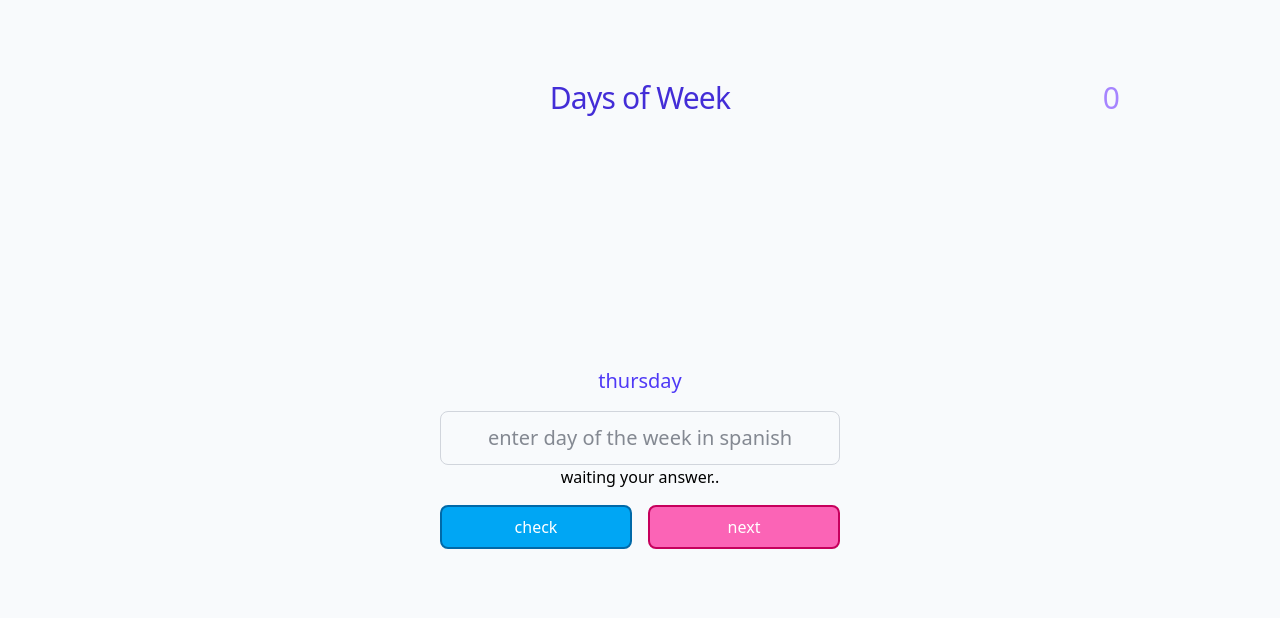
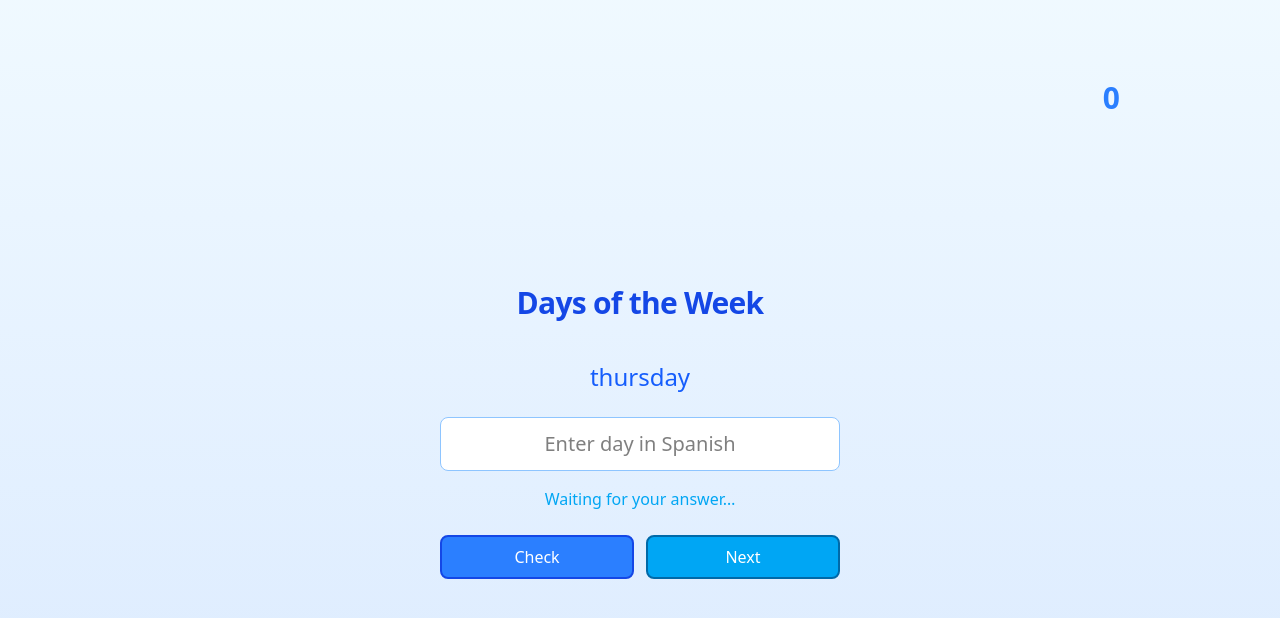
Before and after one commit to danadalabayevacom/talky-talk, a React (Vite) app: page / in a window 1280 px wide. Shown: the top 618 px of the page. Built offline with nearby package versions, Linux system fonts and the light colour scheme.

Commit message:
use blue theme

```diff
--- a/src/App.jsx
+++ b/src/App.jsx
@@ -1,111 +1,110 @@
-import React from "react";
-import { useState } from "react";
+import React, { useState } from "react";
 import { days, daysEs } from "./dayOfWeeks.js";
 import { motion } from "framer-motion";
 
 function App() {
   const [index, setIndex] = useState(getRandomIdx(days));
   const [userInput, setUserInput] = useState("");
-  const [answer, setAnswer] = useState(null); // todo rename
+  const [answer, setAnswer] = useState(null);
   const [count, setCount] = useState(0);
 
   const handleChange = (e) => {
-    console.log("text:", e.target.value);
     setUserInput(e.target.value);
   };
 
   const onClickCheck = () => {
-    const firstvalue = daysEs[index];
-    const secondvalue = userInput.trim();
-    const thirdvalue = secondvalue.toLowerCase();
+    const expected = daysEs[index];
+    const userValue = userInput.trim().toLowerCase();
 
-    if (firstvalue === thirdvalue) {
+    if (expected === userValue) {
       setAnswer(true);
-      setCount(count + 1); // todo use current state
+      setCount((prev) => prev + 1);
     } else {
       setAnswer(false);
     }
   };
 
-  const onClcikNext = () => {
+  const onClickNext = () => {
     setIndex(getRandomIdx(days));
     setUserInput("");
     setAnswer(null);
   };
 
   const getMessage = (answer) => {
-    let message = null;
     if (answer === null) {
-      message = <div>waiting your answer..</div>;
-    } else if (answer === true) {
-      message = <div className="text-green-500">Correct</div>;
-    } else {
-      message = (
-        <div className="text-red-400">
-          "The expected answer is: {daysEs[index]}"
+      return <div className="text-sky-500">Waiting for your answer…</div>;
+    }
+    if (answer === true) {
+      return <div className="text-blue-600 font-semibold">Correct ✅</div>;
+    }
+    return (
+      <div className="text-blue-400">
+        The expected answer is: <b>{daysEs[index]}</b>
       </div>
     );
-    }
-    return message;
   };
 
   return (
-    <>
-      <div className="flex justify-center min-h-screen bg-slate-50">
-        <div className="flex flex-col justify-between">
-          <h1 className="text-3xl text-center text-semibold tracking-tight mt-20 text-indigo-700">
-            Days of Week
+    <div className="flex justify-center min-h-screen items-center bg-gradient-to-b from-sky-50 to-blue-100">
+      <div className="flex flex-col justify-between w-full max-w-md p-6">
+        <h1 className="text-3xl text-center font-semibold tracking-tight mt-16 text-blue-700">
+          Days of the Week
         </h1>
-          <div className="flex flex-col ">
-            <div className="text-center text-xl text-indigo-600">
+
+        <div className="flex flex-col mt-10">
+          <div className="text-center text-2xl font-medium text-blue-600">
             {days[index]}
-              {/* Это первое значение */}
           </div>
+
           <input
-              className="w-100 mt-4 p-3 text-xl text-center border border-gray-300 text-gray-900 rounded-lg  focus:outline-none focus:ring-2 focus:ring-indigo-500 transition"
+            className="mt-6 p-3 text-xl text-center border border-blue-300 rounded-lg
+              focus:outline-none focus:ring-2 focus:ring-blue-500
+              transition bg-white"
             type="text"
             value={userInput}
-              // это второе значение
             onChange={handleChange}
-              placeholder="enter day of the week in spanish"
+            placeholder="Enter day in Spanish"
           />
-            <div className="text-center">{getMessage(answer)}</div>
-            <div className="flex justify-center mt-4 gap-2">
+
+          <div className="text-center mt-4">
+            {getMessage(answer)}
+          </div>
+
+          <div className="flex justify-center mt-6 gap-3">
             <motion.button
               whileHover={{ scale: 1.05 }}
               whileTap={{ scale: 0.95 }}
               animate={
                 answer === true
-                    ? { backgroundColor: "#22c55e" } // green
+                  ? { backgroundColor: "#2563eb" } // blue-600
                   : answer === false
-                    ? { backgroundColor: "#ef4444" } // red
+                  ? { backgroundColor: "#60a5fa" } // blue-400
                   : {}
               }
               transition={{ type: "spring", stiffness: 300 }}
-                className="flex-1 text-white bg-sky-500 rounded-lg py-2 px-4 border-2 border-sky-700"
+              className="flex-1 text-white bg-blue-500 rounded-lg py-2 px-4 border-2 border-blue-700"
               onClick={onClickCheck}
-                // todo add clcik action add border
             >
-                check
+              Check
             </motion.button>
+
             <motion.button
               whileHover={{ scale: 1.05 }}
-                whileTap={{ scale: 0.95}}
+              whileTap={{ scale: 0.95 }}
               transition={{ type: "spring", stiffness: 300 }}
-                className="flex-1 text-white bg-pink-400 ml-2 rounded-lg py-2 px-4 border-2 border-pink-700"
-                onClick={onClcikNext}
+              className="flex-1 text-white bg-sky-500 rounded-lg py-2 px-4 border-2 border-sky-700"
+              onClick={onClickNext}
             >
-                next
+              Next
             </motion.button>
           </div>
         </div>
-          <div></div>
-          <div className="absolute top-20 right-40 text-violet-400 text-3xl">
+
+        <div className="absolute top-20 right-40 text-blue-500 text-3xl font-bold">
           {count}
         </div>
       </div>
     </div>
-    </>
   );
 }
 
```
Lines whose indentation alone changed are shown as unchanged.
